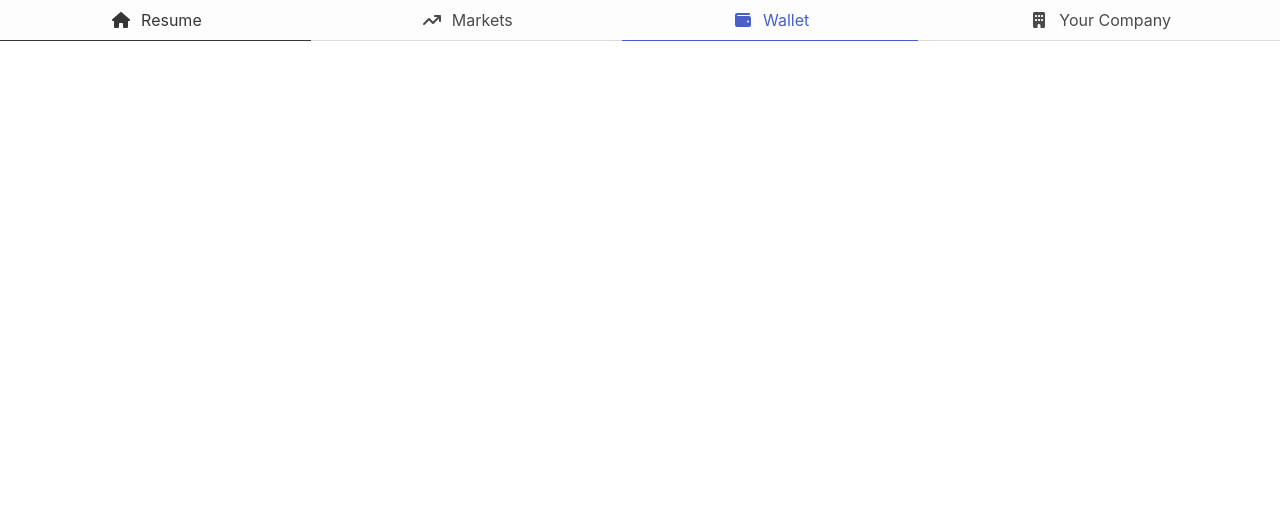
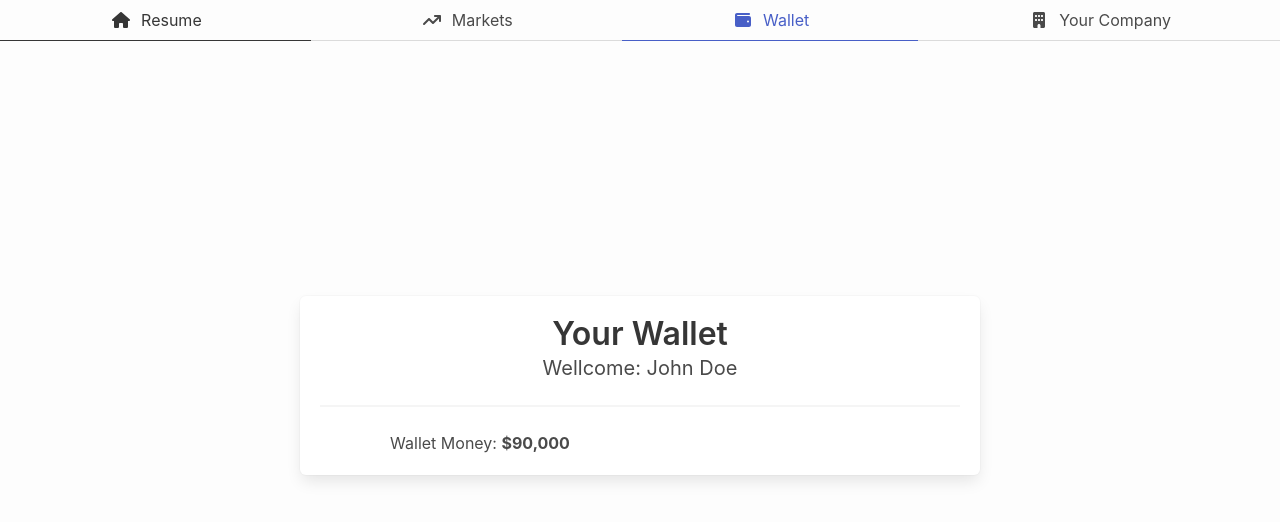
Before and after one commit to papiricoh/stock_market, a Vue app: page / in a window 1280 px wide. Both pictures are taken after a click on the item "Wallet". Shown: the top 522 px of the page. Built offline with nearby package versions, Linux system fonts and the light colour scheme; what vue3-apexcharts would draw is missing.

Commit message:
Added wallet first steps

```diff
--- a/index.html
+++ b/index.html
@@ -6,6 +6,7 @@
   <link rel="icon" href="/favicon.ico">
   <meta name="viewport" content="width=device-width, initial-scale=1.0">
   <link rel="stylesheet" href="./src/main.css">
+  <link rel="stylesheet" href="./src/wallet.css">
   <title>Vite App</title>
 </head>
 
--- a/src/App.vue
+++ b/src/App.vue
@@ -41,13 +41,17 @@ export default {
       owned_company: {},
       company_manager_slider: 0,
 
+      shares: [
+        {label: 'LSEI', cuantity: 2, buyed_at: 12000}
+      ],
+
       news: [
         { label: 'LSEI', title: 'Los Santos Mayor aproaches the market with solidarity' }
       ],
 
       companies: [
         { label: 'LSEI', name: "Los Santos Economic Index", total_shares: 1200000, historic: [14500, 14230, 14645, 14562, 14856, 14952, 14751, 15230], owner: "NPC", avariableShares: 9000, owner_shares: 1000, buyed_shares: 12000 },
-        { label: 'PAPI', name: "Paramilitar Pillage Corporation", total_shares: 120000, historic: [145, 180, 190, 180, 152, 124, 253, 235, 256, 263], owner: "steam:000000001", avariableShares: 9000, owner_shares: 30000, buyed_shares: 42000 },
+        { label: 'PAPI', name: "Paramilitar Pillage Corporation", total_shares: 120000, historic: [145, 180, 190, 180, 152, 124, 253, 235, 256, 263], owner: "steam:000000001", avariableShares: 32000, owner_shares: 50000, buyed_shares: 18000 },
         { label: 'RCKE', name: "Rockson Energy", total_shares: 10000, historic: [2100, 2900, 6798, 12000, 17992, 24310, 32000, 25000, 22000, 20000], owner: "NPC", avariableShares: 9000, owner_shares: 1000, buyed_shares: 12000 },
         { label: 'KIA', name: "Kiamoto Industry Agency", total_shares: 1000, historic: [2100, 2900, 6798, 4852, 2000, 4500, 5410, 5600, 1024, 1457, 2130, 2030, 1203, 67980, 48520, 20000, 45000, 54100, 56000, 10240, 14570, 21300, 20300, 12030], owner: "NPC", avariableShares: 9000, owner_shares: 1000, buyed_shares: 12000 },
         { label: 'HUE', name: "Helios United Emporium", total_shares: 1000, historic: [324, 461, 726, 124, 652, 624, 236, 426, 673, 123], owner: "NPC", avariableShares: 9000, owner_shares: 1000, buyed_shares: 12000 }
@@ -279,7 +283,7 @@ export default {
               </div>
               <div v-if="company_label == company.label">
                 <li><a class="is-active"
-                    @click="company_label = company.label, (company_name = company.name), (share_price = company.historic[company.historic.length - 1]), (num_of_shares = company.total_shares), calculateMarketCap(company.historic[company.historic.length - 1], company.total_shares), checkChange(company.historic), updateChart(company.historic)">{{
+                    @click="company_label = company.label, (company_name = company.name), (share_price = company.historic[company.historic.length - 1]), (avariable_shares = company.avariableShares), (num_of_shares = company.total_shares), calculateMarketCap(company.historic[company.historic.length - 1], company.total_shares), checkChange(company.historic), updateChart(company.historic)">{{
                       company.label
                     }}
                     - <b>CLICK TO UPDATE</b></a></li>
@@ -353,7 +357,23 @@ export default {
       </div>
     </div>
     <div class="wallet" v-if="page == 'wallet'">
-
+      <div class="creation_screen_box">
+        <div class="box">
+          <div class="title">Your Wallet</div>
+          <div class="subtitle">Wellcome: {{ full_user_name }}</div>
+          <hr>
+          <div class="wallet_flex">
+            <div class="wallet_balance">
+              <div>Wallet Money: <b>${{ money.toLocaleString() }}</b></div>
+            </div>
+            <div class="wallet_shares">
+              <ul v-for="share in shares">
+                <li></li>
+              </ul>
+            </div>
+          </div>
+        </div>
+      </div>
     </div>
     <div class="creation_screen" v-if="page == 'creation'">
       <div v-if="has_company != -1"> <!-- OWN COMPANY SCREEN -->
@@ -369,16 +389,16 @@ export default {
               <div>
                 <div class="subtitle">{{owned_company.label + " - " + owned_company.name}}</div>
                 <hr>
-                <div>Actual share price: <b>${{ owned_company.historic[owned_company.historic.length - 1] }}</b></div>
-                <div>Owned shares: <b>{{ owned_company.owner_shares }}</b></div>
-                <div>Owned shares total value: <b>${{ Number(owned_company.owner_shares * owned_company.historic[owned_company.historic.length - 1]) }}</b></div>
+                <div>Actual share price: <b>${{ owned_company.historic[owned_company.historic.length - 1].toLocaleString() }}</b></div>
+                <div>Owned shares: <b>{{ owned_company.owner_shares.toLocaleString() }}</b></div>
+                <div>Owned shares total value: <b>${{ Number(owned_company.owner_shares * owned_company.historic[owned_company.historic.length - 1]).toLocaleString() }}</b></div>
                 <br>
               </div>
               <div>
                 <hr>
                 <div class="a20-text">Sell shares</div>
-                <div>Sell: {{ company_manager_slider }} shares leaving {{ owned_company.owner_shares - company_manager_slider }} in your posesion</div>
-                <div>You will get: ${{ (company_manager_slider * calculateNewPrice(company_manager_slider, owned_company)).toFixed(2) }} Diving down the price to: ${{ calculateNewPrice(company_manager_slider, owned_company) }} per share</div>
+                <div>Sell: {{ Number(company_manager_slider).toLocaleString() }} shares leaving {{ (owned_company.owner_shares - company_manager_slider).toLocaleString() }} in your posesion</div>
+                <div>You will get: ${{ Number(Number(Number(company_manager_slider) * Number(calculateNewPrice(company_manager_slider, owned_company))).toFixed(2)).toLocaleString() }} Diving down the price to: ${{ Number(calculateNewPrice(company_manager_slider, owned_company)).toLocaleString() }} per share</div>
                 <input type="range" min="0" :max="owned_company.owner_shares" class="slider" v-model="company_manager_slider" @click="">
                 <div class="red" v-if="owned_company.owner_shares == company_manager_slider">YOU ARE GOING TO SELL ALL OF YOUR SHARES, ARE YOU SURE?</div>
                 <button v-if="company_manager_slider != 0 && (owned_company.owner_shares - company_manager_slider) > -1" class="button is-success form_button" @click="addSellingNew(owned_company, full_user_name, company_manager_slider), companyManagerSellShares(company_manager_slider)">Sell Shares</button>
--- /dev/null
+++ b/src/wallet.css
@@ -0,0 +1,11 @@
+.wallet_flex {
+    display: flex;
+    flex-direction: row;
+    justify-content: space-between;
+}
+.wallet_balance {
+    min-width: 20rem;
+}
+.wallet_shares {
+    min-width: 20rem;
+}
```
